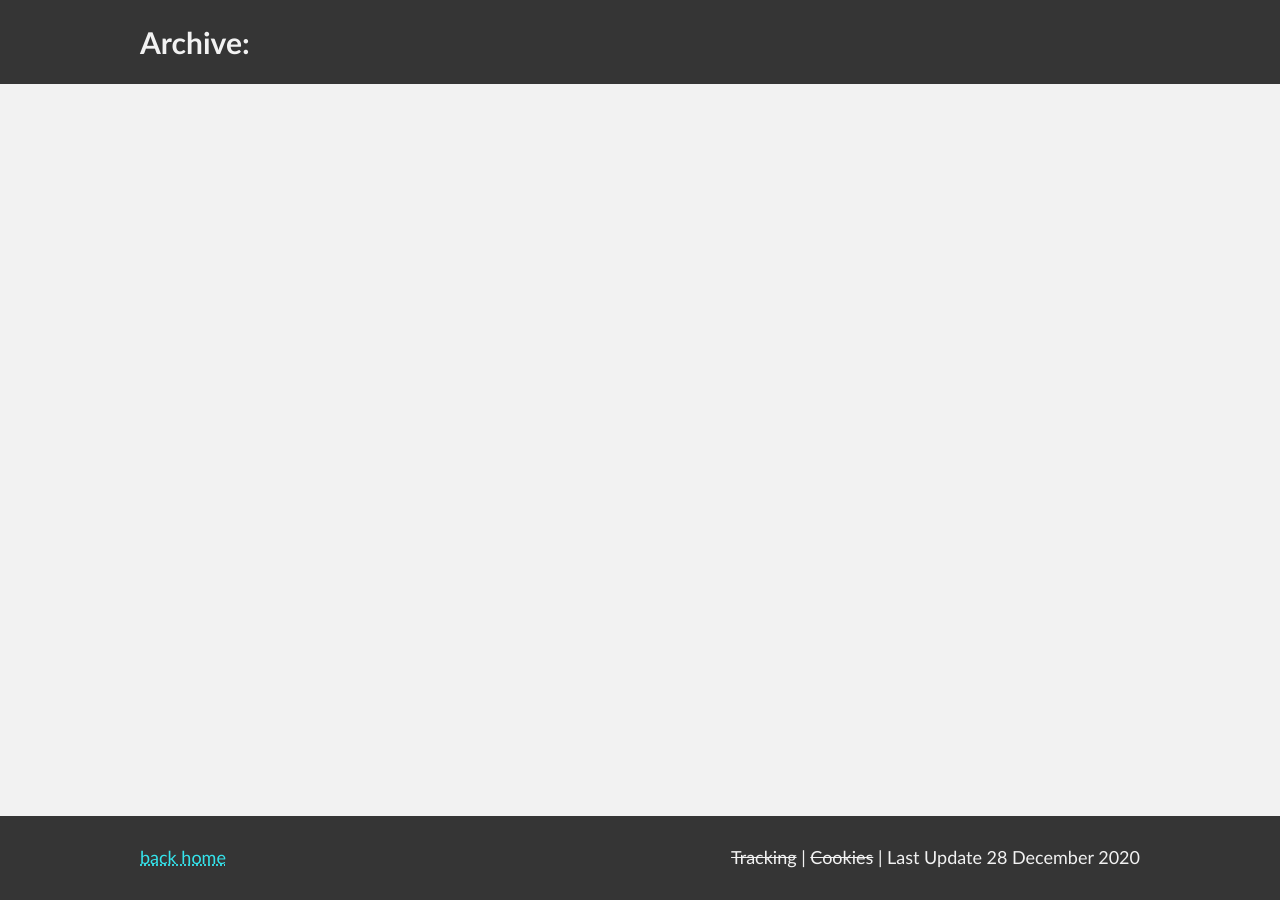
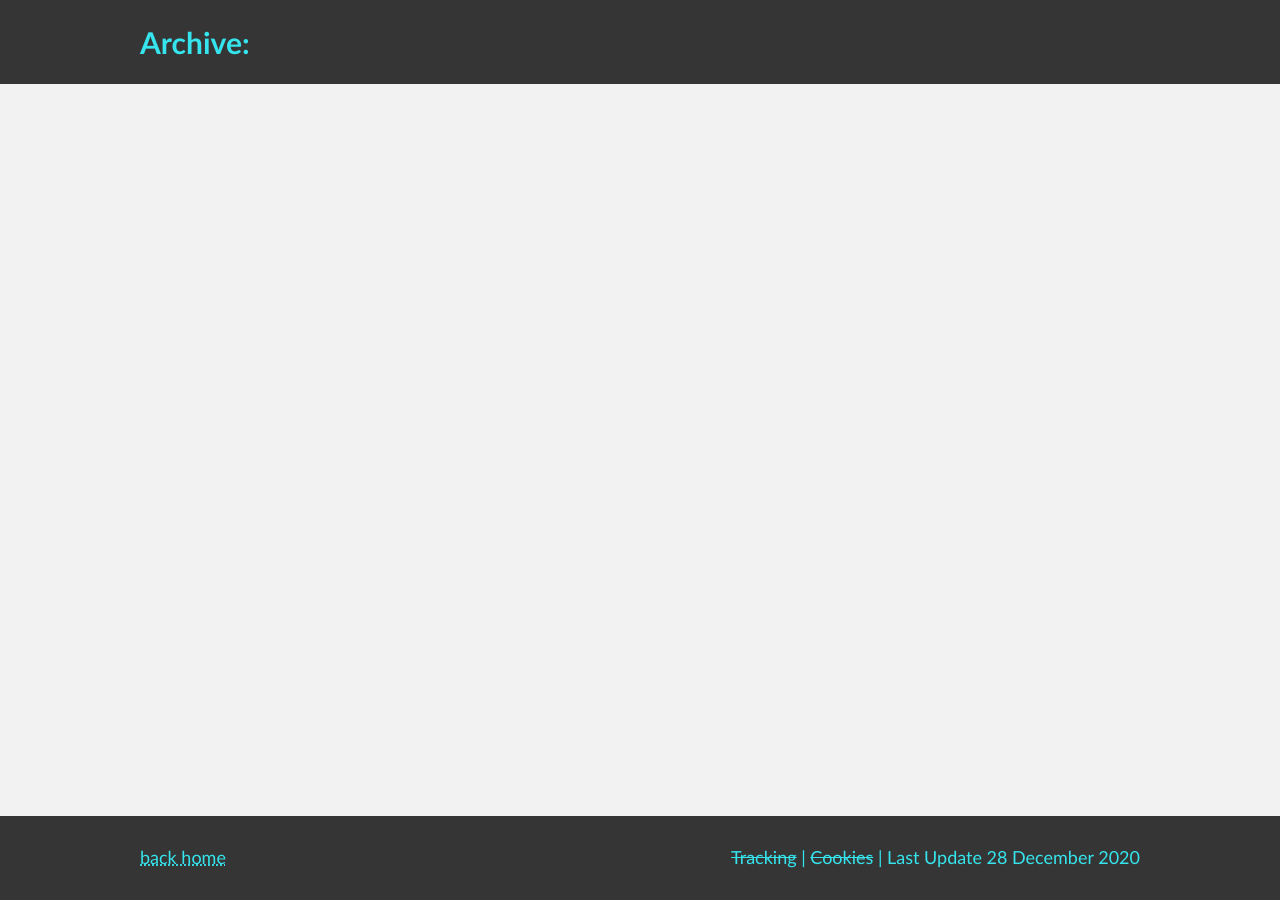
Before and after one commit to ZackDev/zackdev.github.io, a Jekyll site: the page built from archive.md, in a window 1280 px wide. Built offline with Jekyll 4.4.1, drawn with Linux system fonts in a browser that asks for light colours.

Commit message:
colored page title and site details

```diff
--- a/_sass/main.scss
+++ b/_sass/main.scss
@@ -189,11 +189,11 @@ ul {
 }
 
 #page_title {
-  color: $light_grey;
+  color: $icy_blue;
 }
 
 #site_details {
-  color: $light_grey;
+  color: $icy_blue;
   float: right;
 }
 
```
